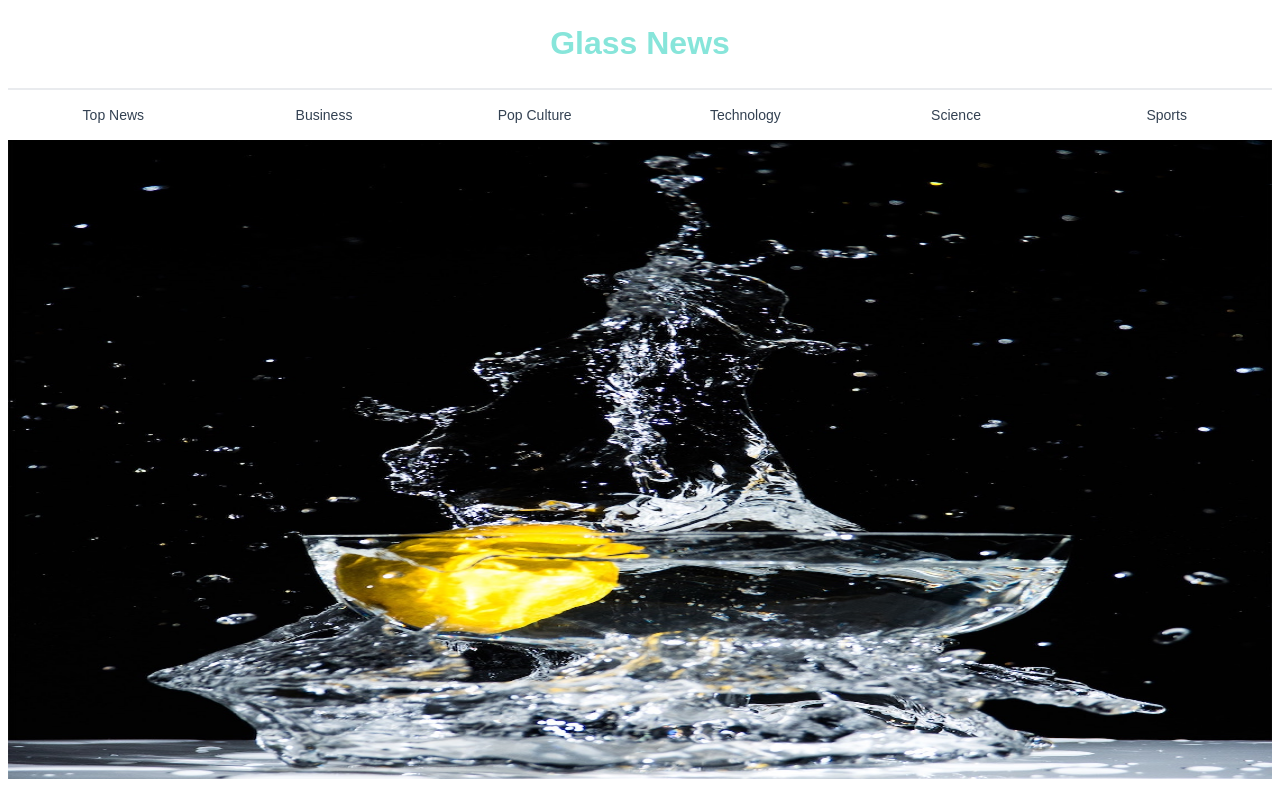
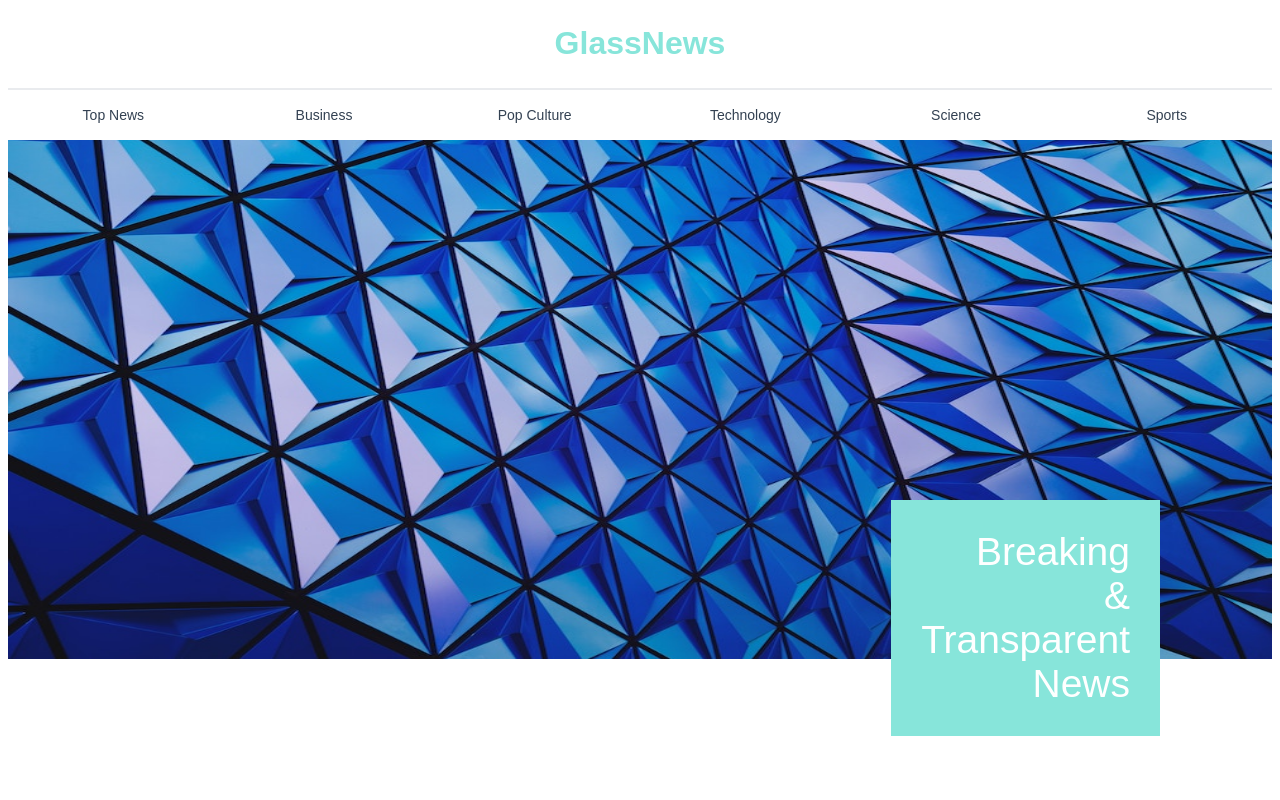
Before and after one commit to daniaemily/front-zeitung, a Vue app: page /#/ in a window 1280 px wide. Built offline with nearby package versions, Linux system fonts and the light colour scheme.

Commit message:
adjusted background img

```diff
--- a/src/components/Article.vue
+++ b/src/components/Article.vue
@@ -1,5 +1,4 @@
 <template>
-
   <div class="article-card animated pulse slow-3s">
     <a :href="article.url" target="_blank">
       <img class="article-pic":src="article.urlToImage"></img>
--- a/src/components/NavBar.vue
+++ b/src/components/NavBar.vue
@@ -8,7 +8,6 @@
       </button>
     </ul>
   </div>
-
 </template>
 
 <script>
--- a/src/components/TopNews.vue
+++ b/src/components/TopNews.vue
@@ -1,6 +1,6 @@
 <template>
   <div class="category-nav">
-    <h1>Glass News</h1>
+    <h1>GlassNews</h1>
     <!-- <h1>Top News Articles from Around the World</h1> -->
     <NavBar class="navbar" @nav-changed="fetchArticles">
 
@@ -8,7 +8,10 @@
 
     <div v-if="!info">
       <div id="glass">
-        <img src="../images/glass3.jpg" alt="glass"/>
+        <img src="../images/glass10.jpg" alt="glass"/>
+        <div class="testing1">
+          Breaking <br> & <br>Transparent <br> News <br>
+        </div>
         <div class="center-title">
          <!--  <h3>Breaking and Transparent Worldwide Articles</h3> -->
         </div>
@@ -66,7 +69,7 @@
   background-size: cover;
   width: 100%;
   margin-top: -16.5px;
-  height: 80vh;
+  height: 65vh;
 }
 
 
@@ -79,4 +82,20 @@
   font-size: 40px;
 }
 
+.header-words {
+  color: red;
+}
+
+.testing1 {
+  position: absolute;
+  color: white;
+  margin: 10px;
+  padding: 30px;
+  background-color: #87e5da;
+  text-align: right;
+  margin-top: -163px;
+  font-size: 39px;
+  margin-left: 69%;
+}
+
 </style>
```
Also changed, not shown: src/images/glass10.jpg (added), 1 other file (tests, documents, lock files or other folders).
